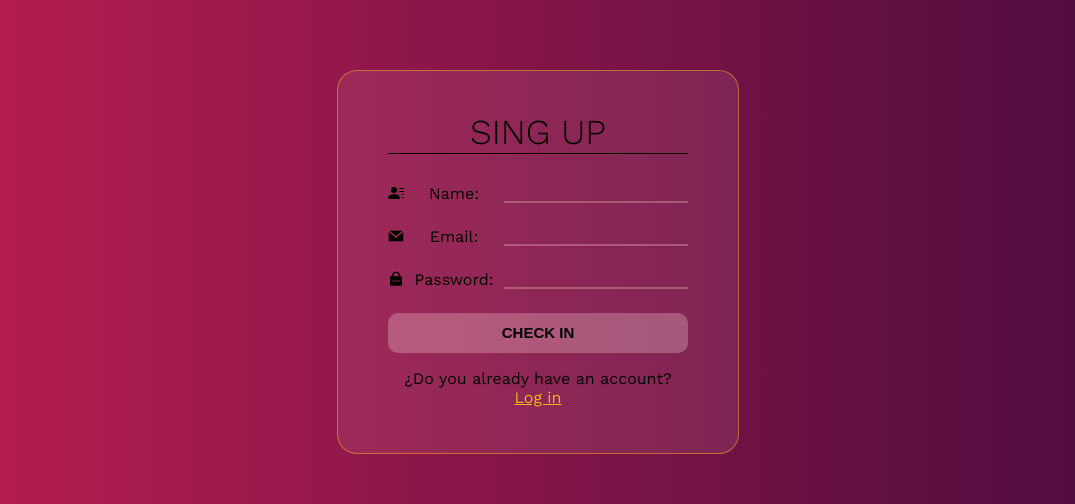
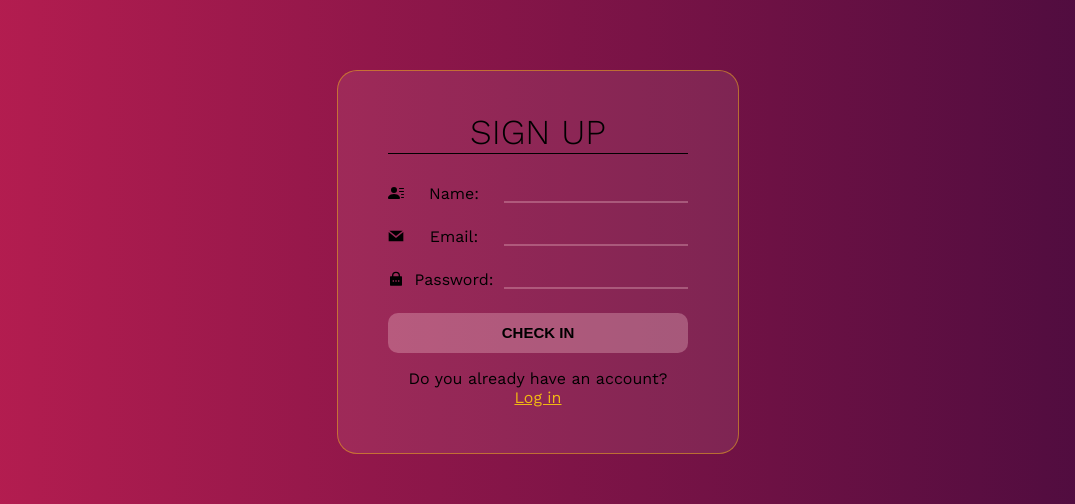
Before and after one commit to pabloSre/app-login, a React (Create React App) app: page /register in a window 1280 px wide. Shown: the part 138-642 px from the top of the page, without its empty margins (102-1177 px from the left). Built offline with nearby package versions, Linux system fonts and the light colour scheme.

Commit message:
Lista la lógica de inicio de sesion y creacion de usuario

```diff
--- a/src/App.js
+++ b/src/App.js
@@ -2,40 +2,12 @@ import React from 'react';
 import { BrowserRouter as Router, Switch, Route } from 'react-router-dom';
 import Login from './Login';
 import CreateUser from './CreateUser';
-import './App.css';
 import BluetoothForm from './Bluetooth';
 import axios from 'axios';
-import { useEffect, useState } from 'react';
+import './App.css';
 
 
-axios.defaults.baseURL = 'http://localhost:3001'; // Reemplaza con la URL de tu servidor backend
-
-/* const App = () => {
-  const [connected, setConnected] = useState(false);
-
-  useEffect(() => {
-    const checkConnection = async () => {
-      try {
-        await axios.get('/'); // Ruta de prueba en tu backend
-        setConnected(true);
-      } catch (error) {
-        console.error('Error connecting to backend:', error);
-      }
-    };
-
-    checkConnection();
-  }, []);
-
-  return (
-    <div>
-      {connected ? (
-        <p>Connected to backend</p>
-      ) : (
-        <p>Failed to connect to backend</p>
-      )}
-    </div>
-  );
-}; */
+axios.defaults.baseURL = 'http://localhost:3001';
 function App() {
   return (
     <Router>
--- a/src/CreateUser.css
+++ b/src/CreateUser.css
@@ -81,3 +81,6 @@ label {
   color: var(--amarillo);
 
 }
+.Error-message {
+  color: var(--beige);
+}
--- a/src/CreateUser.js
+++ b/src/CreateUser.js
@@ -1,28 +1,18 @@
 import React, { useState } from 'react';
+import { GrMail } from 'react-icons/gr';
+import { BsFillPersonLinesFill } from 'react-icons/bs';
+import { RiLockPasswordFill } from 'react-icons/ri';
+import { Redirect, Link } from 'react-router-dom';
+import axios from 'axios';
 import './CreateUser.css';
-import axios from 'axios';
-import { GrMail } from 'react-icons/gr';
-import {BsFillPersonLinesFill} from 'react-icons/bs';
-import {RiLockPasswordFill} from 'react-icons/ri';
-import { Link } from 'react-router-dom';
-import { Redirect } from 'react-router-dom';
 
 function CreateUser() {
-
   const [name, setName] = useState('');
   const [email, setEmail] = useState('');
   const [password, setPassword] = useState('');
   const [signIn, setSignIn] = useState(false);
-  const [error, setError] = useState('');
-
-
-/*  const sendSubmit = (e) => {
-    e.preventDefault();
-
-
-    /* prevent default hace que no se recargue la pagina despues de enviar el form */
-    // Aquí realizar alguna acción con los datos del formulario
-    // como enviarlos a un servidor*/
+  const [errorEmail, setErrorEmail] = useState('');
+  const [errorPassword, setErrorPassword] = useState('');
 
   const sendSubmit = async (e) => {
     e.preventDefault();
@@ -32,65 +22,67 @@ function CreateUser() {
       setSignIn(true);
     } catch (error) {
       console.error('Error during login:', error);
-      setError({
-        messageEmail:'this email already exists',
-        messagePass: 'minimum 8 characters'
-      });
+
+      setErrorEmail('This email already exists');
+      setErrorPassword('Minimum 8 characters');
     }
   };
 
+
   if (signIn) {
-    return <Redirect to="/login" />;
+    return <Redirect to="/" />;
   }
 
-
-
   return (
-<div className='Container-form'>
-
-      <form onSubmit={sendSubmit} className='Form-create-user'>
-      <h2 className='Title-create-user'>SING UP</h2>
-        <label className='Label-name-create'>
-        <BsFillPersonLinesFill/>Name:
+    <div className="Container-form">
+      <form onSubmit={sendSubmit} className="Form-create-user">
+        <h2 className="Title-create-user">SIGN UP</h2>
+        <label className="Label-name-create">
+          <BsFillPersonLinesFill />
+          Name:
           <input
             type="text"
             value={name}
             onChange={(e) => setName(e.target.value)}
-            className='Input-name-create'
+            className="Input-name-create"
           />
         </label>
         <br />
-        <label className='Label-email-create'  >
-        <GrMail/>Email:
+        <label className="Label-email-create">
+          <GrMail />
+          Email:
           <input
             type="email"
             value={email}
             onChange={(e) => setEmail(e.target.value)}
-            className='Input-email-create'
+            className="Input-email-create"
           />
         </label>
+
         <br />
-        <label className='Label-password-create'>
-        <RiLockPasswordFill/>Password:
+        <label className="Label-password-create">
+          <RiLockPasswordFill />
+          Password:
           <input
             type="password"
             value={password}
             onChange={(e) => setPassword(e.target.value)}
-            className='Input-password-create'
+            className="Input-password-create"
           />
         </label>
+
         <br />
-        <button type="submit"
-        className='Button-register'
-        >CHECK IN
+        <button type="submit" className="Button-register">
+          CHECK IN
         </button>
-        <p className='Link-login'>¿Do you already have an account? <Link to="/" className='Link-log'>Log in</Link></p>
-        {error && <p>{error.messageEmail}</p>}
-        {error && <p>{error.messagePass}</p>}
+        <p className="Link-login">
+          Do you already have an account? <Link to="/" className="Link-log">Log in</Link>
+        </p>
+        <p className="Error-message">{errorEmail}</p>
+        <p className="Error-message">{errorPassword}</p>
       </form>
     </div>
   );
-
 }
 
 export default CreateUser;
```
